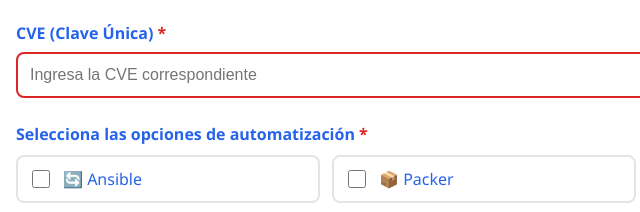
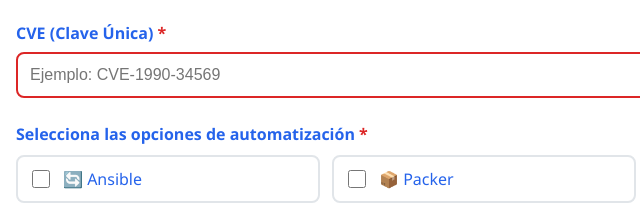
Before and after one commit to rafaraflex/formulario_vuln, a plain HTML site: page index.html in a window 1280 px wide. Shown: the part 377-589 px from the top of the page, 314-954 px from the left. Drawn offline with Linux system fonts and the light colour scheme.

Commit message:
Update CVE input field validation and messages
se corrige la validacion cve

```diff
--- a/index.html
+++ b/index.html
@@ -186,11 +186,11 @@
             <div class="form-group">
                 <label for="cve" class="required">CVE (Clave Única)</label>
                 <input type="text" id="cve" name="cve" required
-                       placeholder="Ingresa la CVE correspondiente"
-                       pattern="[A-Za-z0-9\-_]{3,20}"
-                       title="La CVE debe contener letras, números, guiones o guiones bajos (3-20 caracteres)">
+                       placeholder="Ejemplo: CVE-1990-34569"
+                       pattern="[A-Za-z]{3}-[0-9]{4}-[0-9]{3,6}"
+                       title="Formato: 3 letras + 4 dígitos + 3-6 dígitos (ejemplo: CVE-1990-34569)">
                 <div class="field-error" id="cveError">
-                    La CVE debe contener letras, números, guiones o guiones bajos (3-20 caracteres)
+                    El formato debe ser: 3 letras + 4 dígitos + 3-6 dígitos (ejemplo: CVE-1990-34569)
                 </div>
             </div>
 
```
